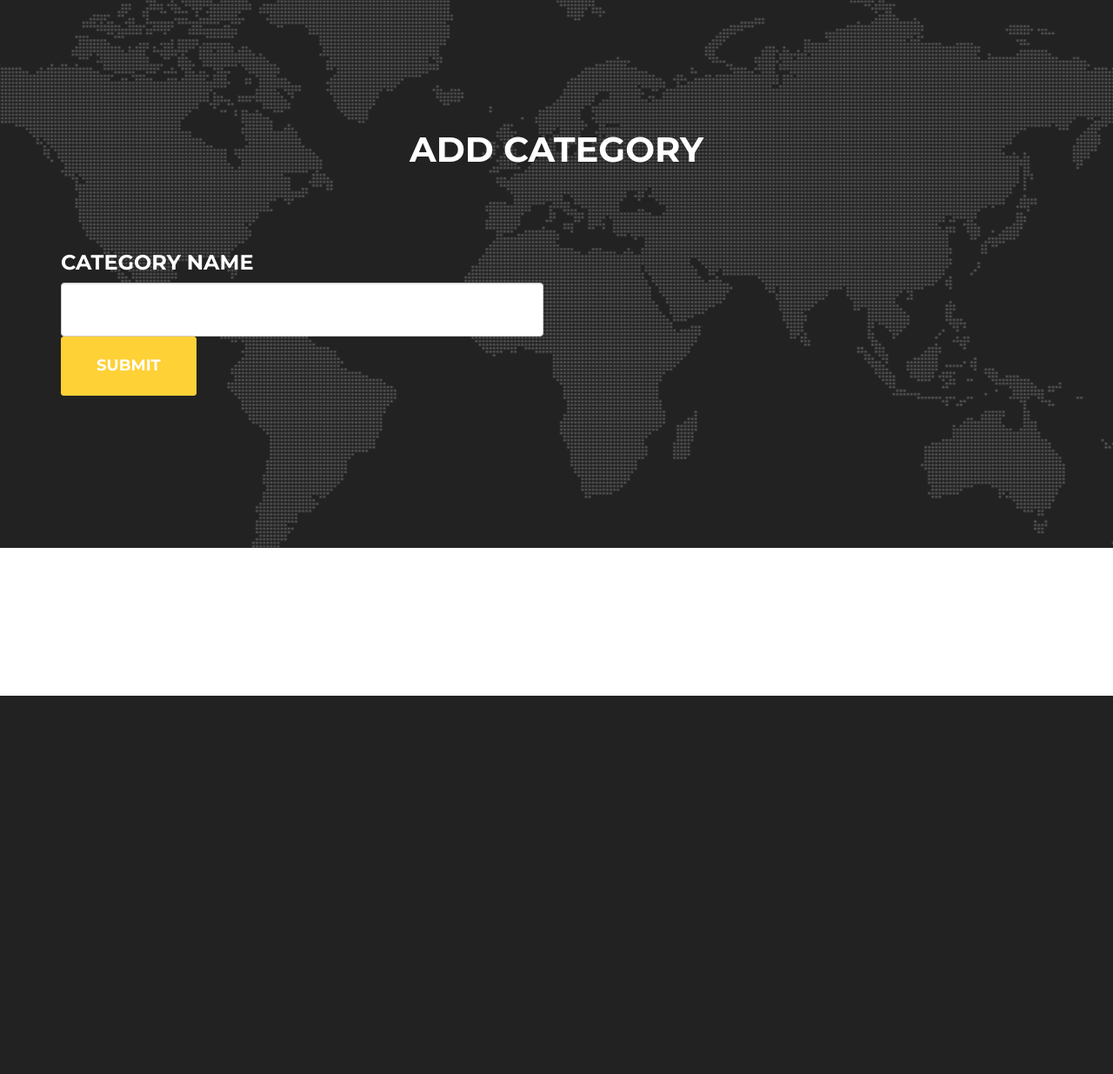
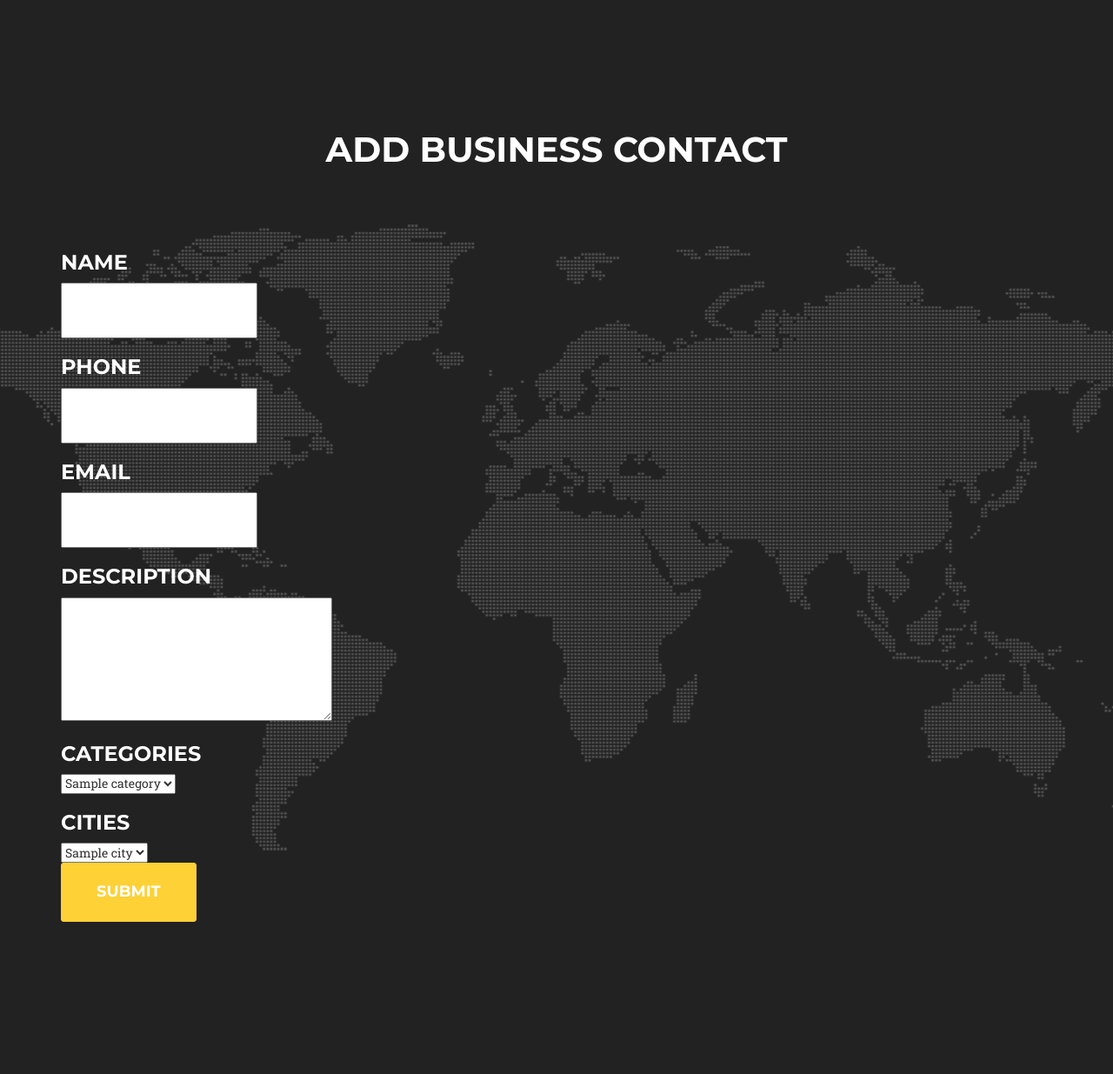
Before and after one commit to BillIvanKoo/yellowpage-crud-phase-1-hacktiv8, a Node server app: page /contacts/add in a window 1280 px wide. Shown: the whole page at 87% size. Before the commit the page ends 800 px from the top, so only its background shows below. Run offline with Node 20, Linux system fonts and the light colour scheme; tables that the repository leaves empty hold one stand-in row (values such as "Sample post"); some libraries are stand-ins or nearby versions; some web fonts are replaced.

Commit message:
halaman2 depan uda done

```diff
--- a/views/addcontact.ejs
+++ b/views/addcontact.ejs
@@ -36,7 +36,7 @@
         <div class="container">
             <div class="row">
                 <div class="col-lg-12 text-center">
-                    <h2 class="section-heading">Add Category</h2>
+                    <h2 class="section-heading">Add Business Contact</h2>
                     <h3 class="section-subheading text-muted"></h3>
                 </div>
             </div>
@@ -46,9 +46,22 @@
                         <div class="row">
                             <div class="col-md-6">
                                 <div class="form-group">
-                                  <h3> Category  Name </h3>
-                                    <input type="text" class="form-control"  name = "name" required data-validation-required-message="Please enter a category name.">
-                                    <button type="submit" value = "submit" class="btn btn-xl">Submit</button>
+                                  <form action="/contacts/add" method="post">
+                                    <h3>Name</h3> <input type = "text" name = "name"><br>
+                                    <h3>Phone</h3><input type = "text" name = "phone"><br>
+                                    <h3>Email</h3><input type = "text" name = "email"><br>
+                                    <h3>Description</h3><textarea cols="30" rows="5" name = "description"></textarea><br>
+                                    <h3>Categories</h3><select name = "CategoryId" required>
+                                    <% for(let i = 0; i < categories.length;i++){%>
+                                      <option value="<%=categories[i].id%>"><%= categories[i].name%></option>
+                                      <%}%>
+                                    </select>
+                                    <h3>Cities</h3><select name = "CityId" required>
+                                    <% for(let i = 0; i < cities.length;i++){%>
+                                      <option value="<%=cities[i].id%>"><%= cities[i].name%></option>
+                                      <%}%>
+                                    </select><br>
+                                    <button type = "submit" class = "btn btn-xl">Submit</button>
                             </div>
                         </div>
                     </form>
--- a/views/keyword.ejs
+++ b/views/keyword.ejs
@@ -1,4 +1,6 @@
 <!DOCTYPE html>
+
+
 <html>
   <head>
     <meta charset="utf-8">
```
